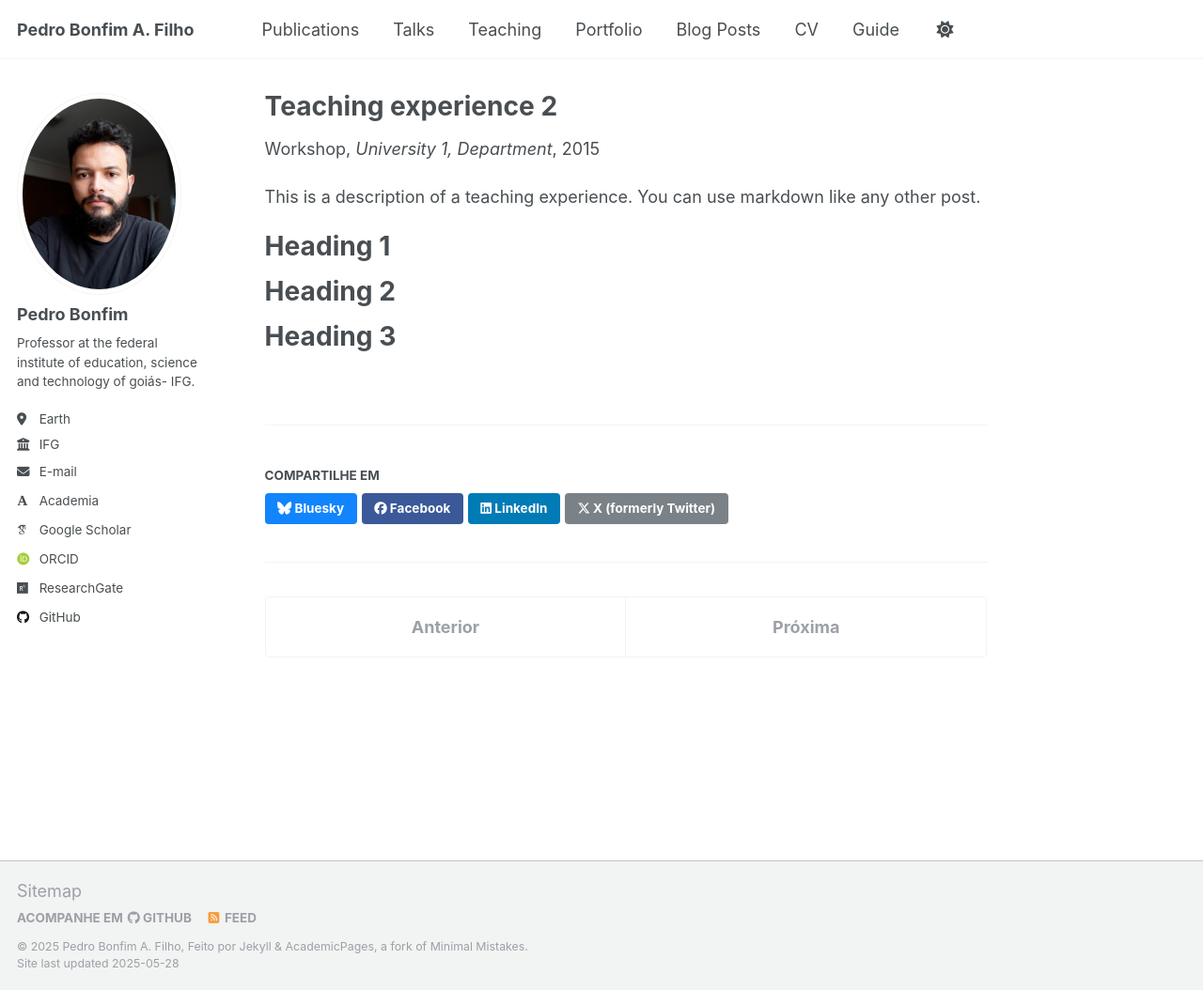
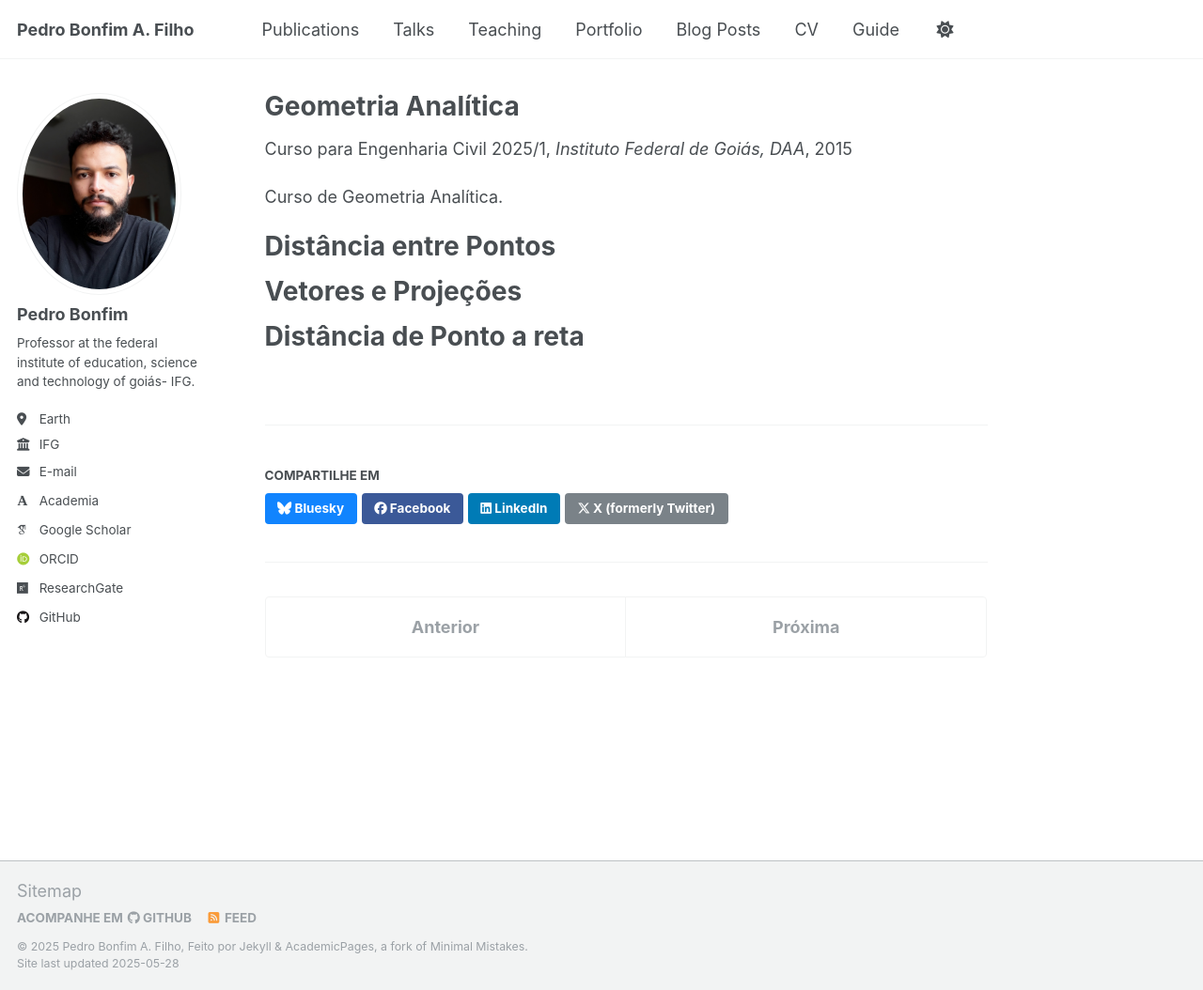
Before and after one commit to pedroassuncaofilho/pedroassuncaofilho.github.io, a Jekyll site: the page built from _teaching/2015-spring-teaching-2.md, in a window 1280 px wide and 1054 px high. Shown: the whole window at 94% size. Built offline with Jekyll 4.4.1, drawn with Linux system fonts in a browser that asks for light colours; some web fonts are replaced.

Commit message:
Update 2015-spring-teaching-2.md

```diff
--- a/_teaching/2015-spring-teaching-2.md
+++ b/_teaching/2015-spring-teaching-2.md
@@ -1,20 +1,20 @@
 ---
-title: "Teaching experience 2"
+title: "Geometria Analítica"
 collection: teaching
-type: "Workshop"
+type: "Curso para Engenharia Civil 2025/1"
 permalink: /teaching/2015-spring-teaching-1
-venue: "University 1, Department"
+venue: "Instituto Federal de Goiás, DAA"
 date: 2015-01-01
-location: "City, Country"
+location: "Formosa, Goiás"
 ---
 
-This is a description of a teaching experience. You can use markdown like any other post.
+Curso de Geometria Analítica.
 
-Heading 1
+Distância entre Pontos
 ======
 
-Heading 2
+Vetores e Projeções
 ======
 
-Heading 3
+Distância de Ponto a reta
 ======
```
